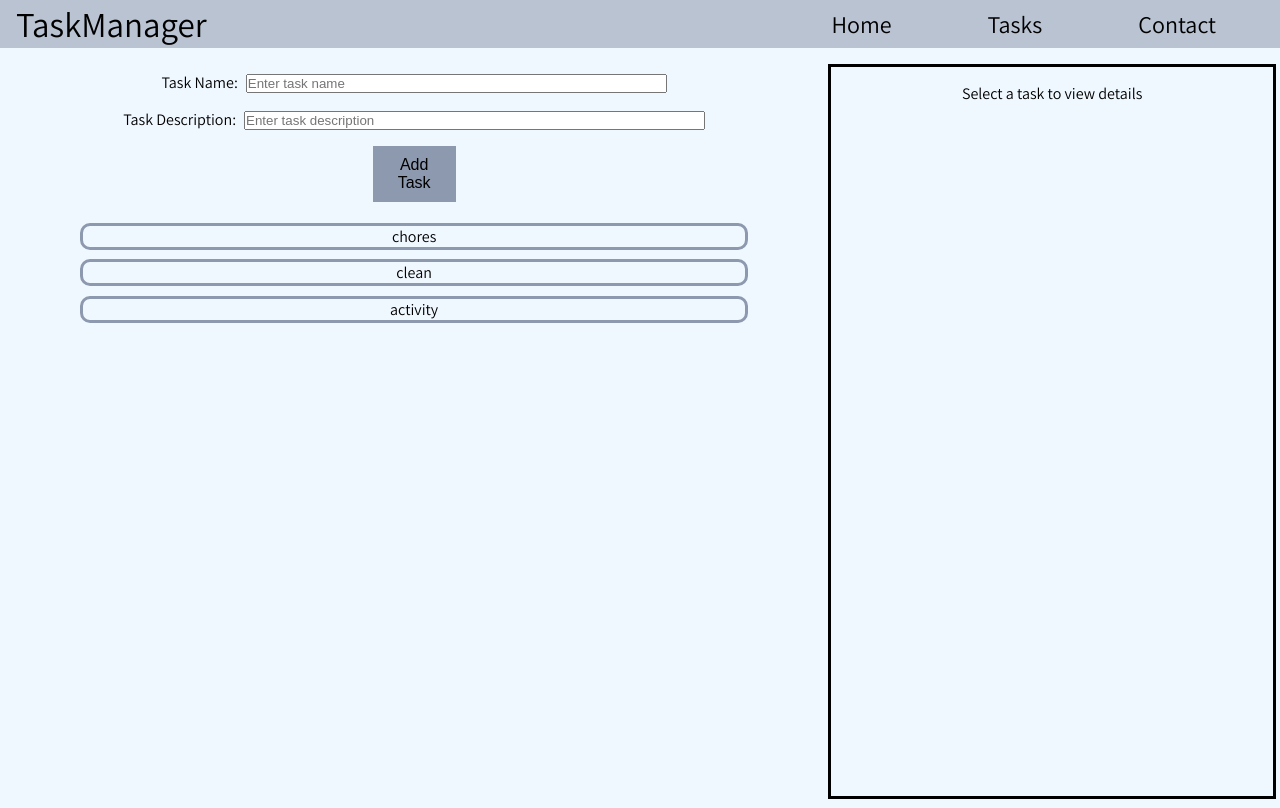
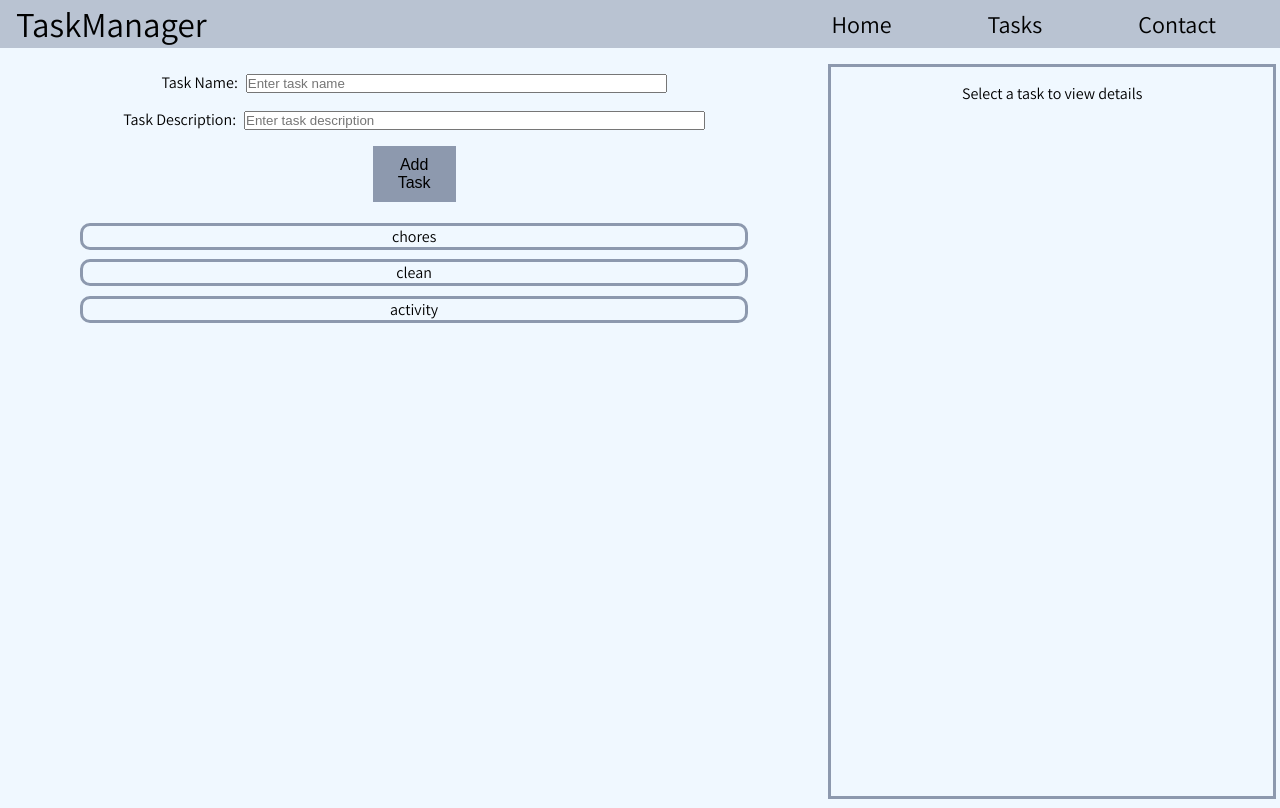
Before and after one commit to Kpeeler51/Task-Manager-Website, a React (Vite) app: page /tasks in a window 1280 px wide. Built offline with nearby package versions, Linux system fonts and the light colour scheme.

Commit message:
fixed incorrect color in tasks page

```diff
--- a/src/components/TaskWindow/TaskWindow.css
+++ b/src/components/TaskWindow/TaskWindow.css
@@ -1,6 +1,6 @@
 .task-window{
     width:40%;
-    border: solid black;
+    border: solid #8d99ae;
     height: 98%;
     margin-right: 0.25rem;
 }
```
